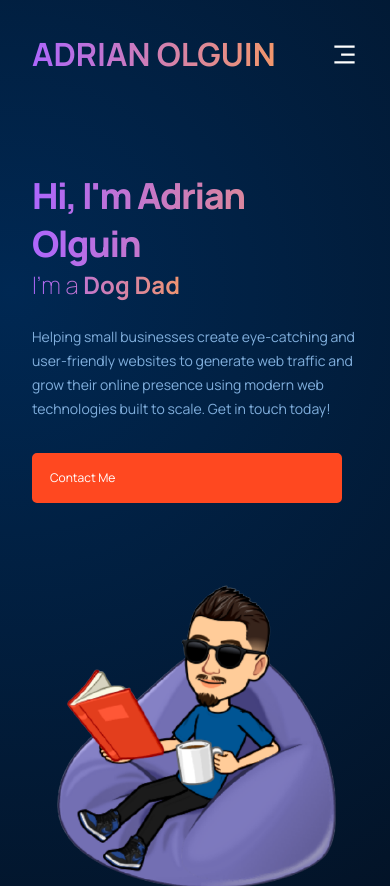
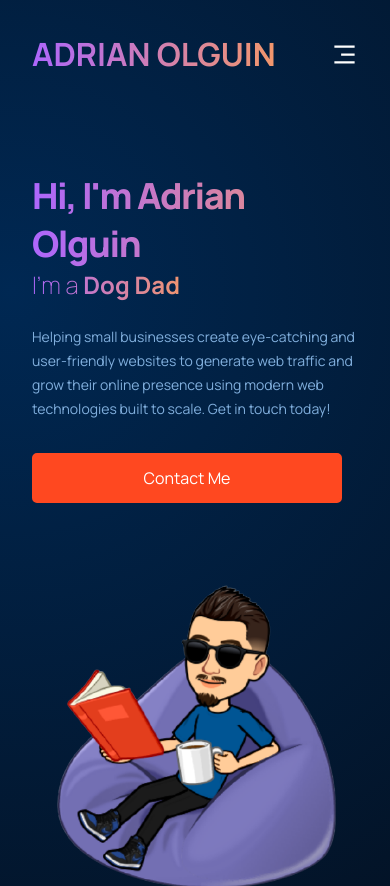
Before and after one commit to ajolguin/react-portfolio, a React (Create React App) app: page / in a window 390 px wide. Shown: the top 886 px of the page. Built offline with nearby package versions, Linux system fonts and the light colour scheme.

Commit message:
Updated header button styling

```diff
--- a/src/containers/header/header.css
+++ b/src/containers/header/header.css
@@ -158,14 +158,6 @@
     line-height: 24px;
   }
 
-  .ao__header-content__input button {
-    font-size: 12px;
-    line-height: 16px;
-    display: flex;
-    align-items: center;
-    align-content: center;
-  }
-
   .ao__header-image img {
     width: 100%;
     height: 100%;
```
